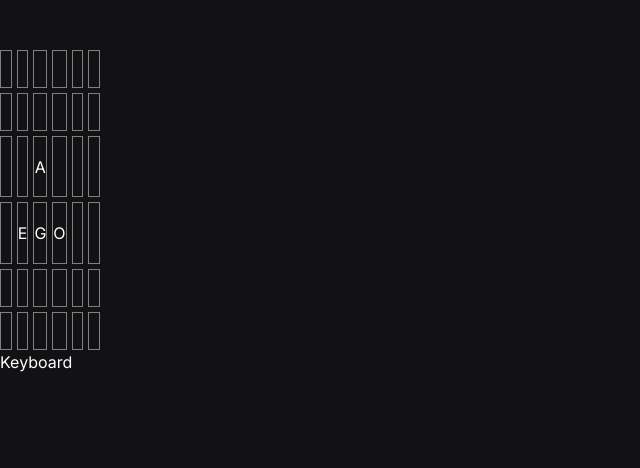
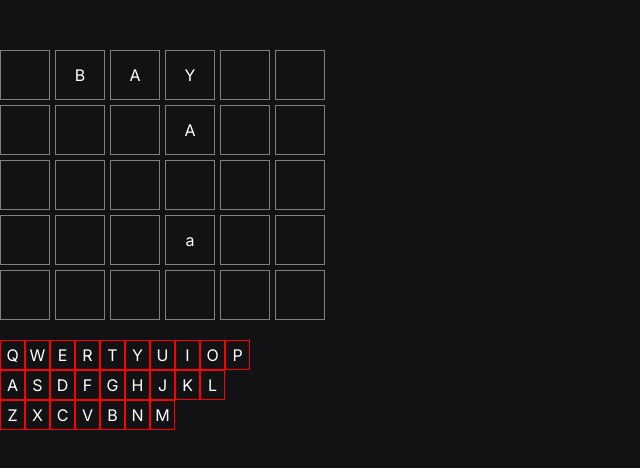
Before and after one commit to Nwakaego-Ego/wordle, a Next.js app: page / in a window 1280 px wide. Shown: the top 468 px of the page, without its empty margins (0-640 px from the left). Built offline with nearby package versions, Linux system fonts and the light colour scheme.

Commit message:
working on the keyboard

```diff
--- a/src/app/Component/Board/board.css
+++ b/src/app/Component/Board/board.css
@@ -1,13 +1,15 @@
 .container {
   margin-top: 50px;
-  width: 100px;
-  height: 300px;
+  width: 50px;
+  height: 50px;
   display: grid;
   grid-template-columns: repeat(6, 1fr);
   gap: 5px;
 }
 
 .item {
+  width: 50px;
+  height: 50px;
   color: white;
   display: flex;
   align-items: center;
--- a/src/app/Component/Board/board.jsx
+++ b/src/app/Component/Board/board.jsx
@@ -102,25 +102,6 @@ const Board = () => {
         <span className="item">
           <Letter letterPosition={5} attemptVal={4} />
         </span>
-
-        <span className="item">
-          <Letter letterPosition={0} attemptVal={5} />
-        </span>
-        <span className="item">
-          <Letter letterPosition={1} attemptVal={5} />
-        </span>
-        <span className="item">
-          <Letter letterPosition={2} attemptVal={5} />
-        </span>
-        <span className="item">
-          <Letter letterPosition={3} attemptVal={5} />
-        </span>
-        <span className="item">
-          <Letter letterPosition={4} attemptVal={5} />
-        </span>
-        <span className="item">
-          <Letter letterPosition={5} attemptVal={5} />
-        </span>
       </div>
     </>
   );
--- a/src/app/Component/DefaultBoard/DefaultBoard.jsx
+++ b/src/app/Component/DefaultBoard/DefaultBoard.jsx
@@ -1,8 +1,8 @@
 export const defaultboard = [
+  ["", "B", "A", "Y", ""],
+  ["", "", "", "A", ""],
   ["", "", "", "", ""],
-  ["", "", "", "", ""],
-  ["", "", "A", "", ""],
-  ["", "E", "G", "O", ""],
+  ["", "", "", "a", ""],
   ["", "", "", "", ""],
   ["", "", "", "", ""],
 ];
--- /dev/null
+++ b/src/app/Component/Key/key.css
@@ -0,0 +1,8 @@
+.keyVal {
+  border: 1px solid red;
+  width: 25px;
+  height: 30px;
+  display: flex;
+  align-items: center;
+  justify-content: center;
+}
--- /dev/null
+++ b/src/app/Component/Key/key.jsx
@@ -0,0 +1,8 @@
+import React from "react";
+import "./key.css";
+
+const Key = ({ keyVal }) => {
+  return <div className="keyVal">{keyVal}</div>;
+};
+
+export default Key;
--- a/src/app/Component/Keyboard/keyboard.jsx
+++ b/src/app/Component/Keyboard/keyboard.jsx
@@ -1,6 +1,31 @@
 import React from "react";
+import Key from "../Key/key";
 
 const Keyboard = () => {
-  return <div>Keyboard</div>;
+  const key1 = ["Q", "W", "E", "R", "T", "Y", "U", "I", "O", "P"];
+  const key2 = ["A", "S", "D", "F", "G", "H", "J", "K", "L"];
+  const key3 = ["Z", "X", "C", "V", "B", "N", "M"];
+
+  return (
+    <>
+      <div className="mt-60">
+        <div className="line1 flex flex-row">
+          {key1.map((key) => {
+            return <Key keyVal={key} />;
+          })}
+        </div>
+        <div className="line2 flex flex-row">
+          {key2.map((key) => {
+            return <Key keyVal={key} />;
+          })}
+        </div>
+        <div className="line3 flex flex-row">
+          {key3.map((key) => {
+            return <Key keyVal={key} />;
+          })}
+        </div>
+      </div>
+    </>
+  );
 };
 export default Keyboard;
--- a/src/app/Component/Letter/letter.jsx
+++ b/src/app/Component/Letter/letter.jsx
@@ -14,7 +14,7 @@ const Letter = ({ attemptVal, letterPosition }) => {
 
   const letter = board[attemptVal][letterPosition];
   console.log("Letter here", letter);
-  //   console.log("Board from context:", board);
+  //
   console.log("attemptVal:", attemptVal);
   console.log("letterPosition:", letterPosition);
 
```
